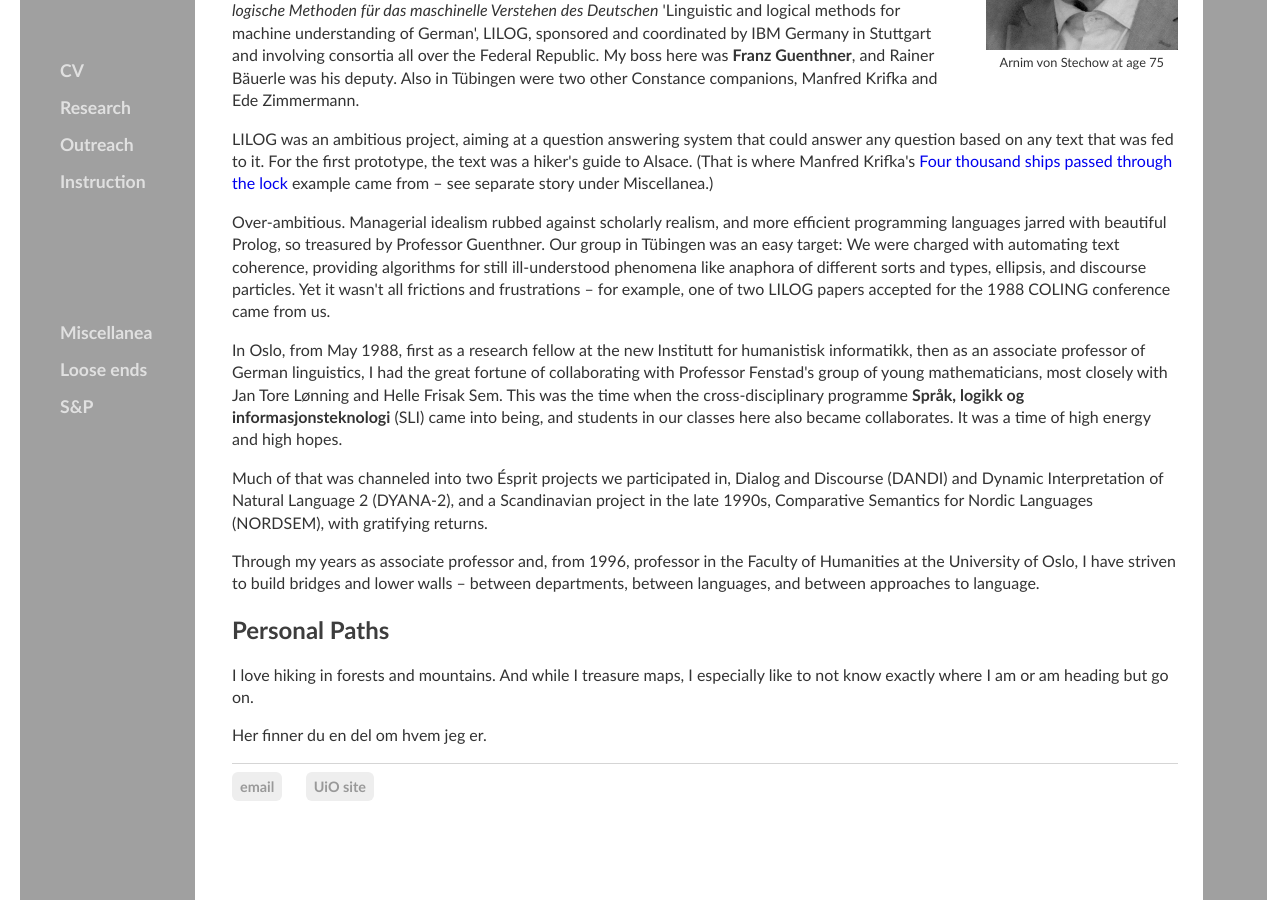
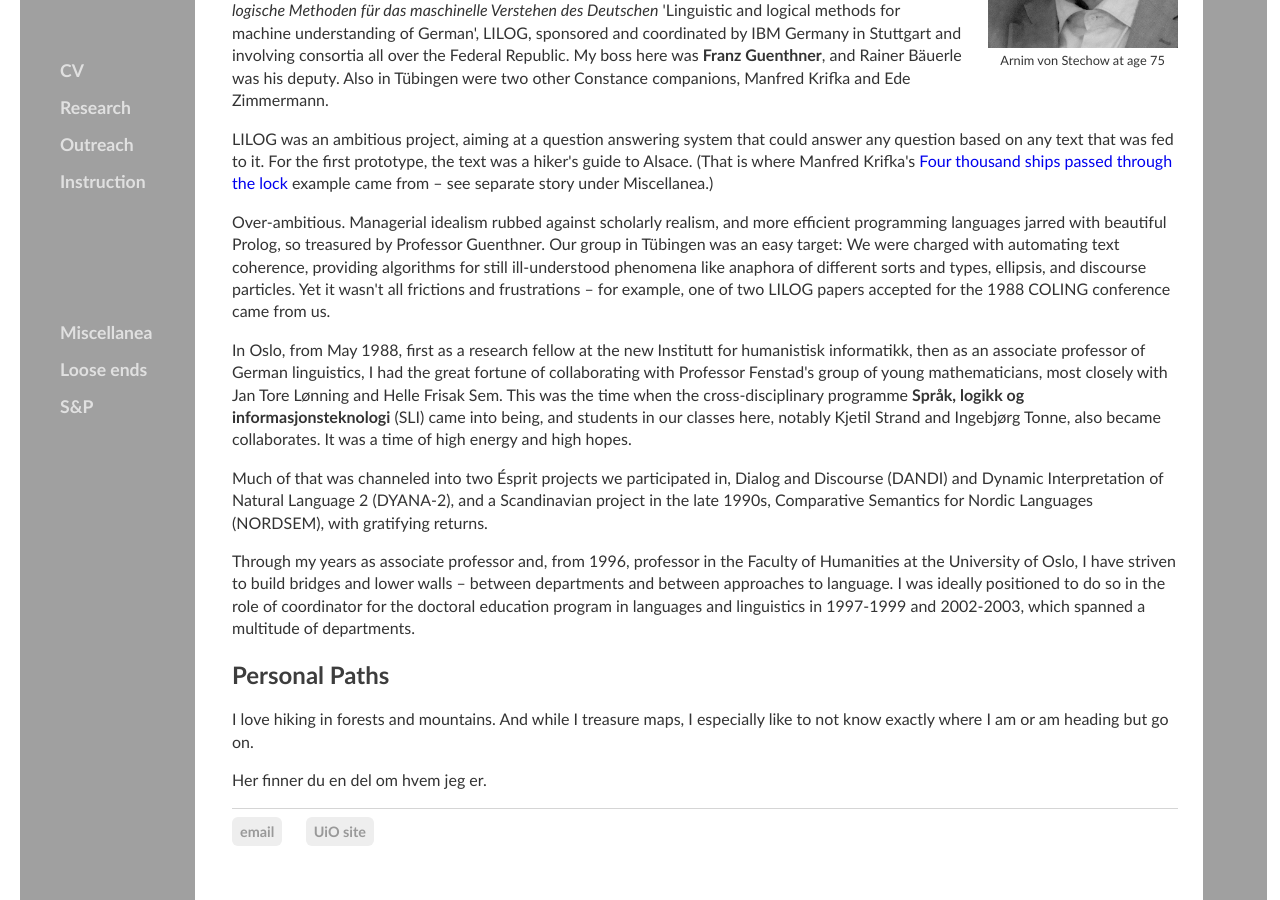
Before and after one commit to kjelljs/kjelljs.github.io, a Jekyll site: the page built from about/index.html, in a window 1280 px wide and 900 px high, scrolled down 1359 px. Built offline with Jekyll 4.4.1, drawn with Linux system fonts in a browser that asks for light colours.

Commit message:
Update index.html

```diff
--- a/about/index.html
+++ b/about/index.html
@@ -26,16 +26,16 @@ figcaption {
 	<p>Montague Grammar was quite new to Cathrine too. She was introduced to it by <b>Jens Erik Fenstad</b>, professor of mathematical logic at the University of Oslo, who started a cross-departmental seminar series on natural language in 1976 together with philosophy professor Dagfinn Føllesdal and psychology professor Ragnar Rommetveit. Under varying names (<i>Seminar i lingvistikk</i>, <i>Seminar i datalingvistikk</i>, <i>Seminar i semantikk</i>, <i>Forum for teoretisk lingvistikk</i>), this series has an unbroken history up to the present day.</p>
 <p>In summer 1980, Jens Erik organized a workshop over several days in Oslo and Telemark, <i>Models for Natural Languages</i>, where Hans Kamp presented early work on Discourse Representation Theory and Jon Barwise presented his joint work with Robin Cooper on generalized quantifiers and early work on Situation Semantics; other presenters included Emmon Bach, Barbara Partee and Stanley Peters.</p>
 	<p>Cathrine encouraged me to propose a PhD project and apply for a grant to carry it out. In a late phase of this project, her friend <b>Arnim von Stechow</b> offered me a 9-month research position at the University of Constance, FRG. So in the early morning of Jan 3, 1984, I stepped off the train and found my way through winding alleys to his home at St. Stephansplatz and to his wife Franziska's studio in the same house, where I got a room.</p>
-	<div style="float:right;"><figure class="rightfig"><img style="height:242px;" src="/pics/Arnim2.jpg"><figcaption>Arnim von Stechow at age 75</figcaption></figure></div>
+	<div style="float:right;"><figure class="rightfig"><img style="height:240px;" src="/pics/Arnim2.jpg"><figcaption>Arnim von Stechow at age 75</figcaption></figure></div>
 	<p>It goes without saying that the University of Constance provided a favorable environment for research in semantics. Also working on their dissertations were Manfred Krifka (who had a 6-month research position) and Ede Zimmermann. Wolfgang Sternefeld (who sublet a room to Manfred Krifka) had just finished his (I hand-wrote the minutes at his rigorosum). Rainer Bäuerle was there, Arnim himself a strong presence. When I left, my dissertation was all but finished; <i>Notwendige Bedingungen im Deutschen: zur Semantik modalisierter Sätze</i> was printed as no. 108 in the series <i>Papiere des SFB 99</i> in 1985. That is the <i>urtext</i> on what has come to be known as anankastic conditionals.</p>
 <p>On January 3, 1987, I stepped off the train in Tübingen to take up work in the project <i>Linguistische und logische Methoden für das maschinelle Verstehen des Deutschen</i> 'Linguistic and logical methods for machine understanding of German', LILOG, sponsored and coordinated by IBM Germany in Stuttgart and involving consortia all over the Federal Republic. My boss here was <b>Franz Guenthner</b>, and Rainer Bäuerle was his deputy. Also in Tübingen were two other Constance companions, Manfred Krifka and Ede Zimmermann.</p>
 <p>LILOG was an ambitious project, aiming at a question answering system that could answer any question based on any text that was fed to it. For the first prototype, the text was a hiker's guide to Alsace. (That is where Manfred Krifka's <a href="https://doi.org/10.1007/BF00627291">Four thousand ships passed through the lock<a> example came from &ndash; see separate story under Miscellanea.)</p>
 	<p>Over-ambitious. Managerial idealism rubbed against scholarly realism, and more efficient programming languages jarred with beautiful Prolog, so treasured by Professor Guenthner. Our group in Tübingen was an easy target: We were charged with automating text coherence, providing algorithms for still ill-understood phenomena like anaphora of different sorts and types, ellipsis, and discourse particles. Yet it wasn't all frictions and frustrations &ndash; for example, one of two LILOG papers accepted for the 1988 COLING conference came from us.</p>
-	<p>In Oslo, from May 1988, first as a research fellow at the new Institutt for humanistisk informatikk, then as an associate professor of German linguistics, I had the great fortune of collaborating with Professor Fenstad's group of young mathematicians, most closely with Jan Tore Lønning and Helle Frisak Sem. This was the time when the cross-disciplinary programme <b>Språk, logikk og informasjonsteknologi</b> (SLI) came into being, and students in our classes here also became collaborates. It was a time of high energy and high hopes.
+	<p>In Oslo, from May 1988, first as a research fellow at the new Institutt for humanistisk informatikk, then as an associate professor of German linguistics, I had the great fortune of collaborating with Professor Fenstad's group of young mathematicians, most closely with Jan Tore Lønning and Helle Frisak Sem. This was the time when the cross-disciplinary programme <b>Språk, logikk og informasjonsteknologi</b> (SLI) came into being, and students in our classes here, notably Kjetil Strand and Ingebjørg Tonne, also became collaborates. It was a time of high energy and high hopes.
 	</p>
 	<p>Much of that was channeled into two Ésprit projects we participated in, Dialog and Discourse (DANDI) and Dynamic Interpretation of Natural Language 2 (DYANA-2), and a Scandinavian project in the late 1990s, Comparative Semantics for Nordic Languages (NORDSEM), with gratifying returns.
 	</p>
-	<p>Through my years as associate professor and, from 1996, professor in the Faculty of Humanities at the University of Oslo, I have striven to build bridges and lower walls &ndash; between departments, between languages, and between approaches to language.
+	<p>Through my years as associate professor and, from 1996, professor in the Faculty of Humanities at the University of Oslo, I have striven to build bridges and lower walls &ndash; between departments and between approaches to language. I was ideally positioned to do so in the role of coordinator for the doctoral education program in languages and linguistics in 1997-1999 and 2002-2003, which spanned a multitude of departments.
 	</p>
 	<h2 id="priv">Personal Paths</h2>
 	<p>I love hiking in forests and mountains. And while I treasure maps, I especially like to not know exactly where I am or am heading but go on.</p>
```
